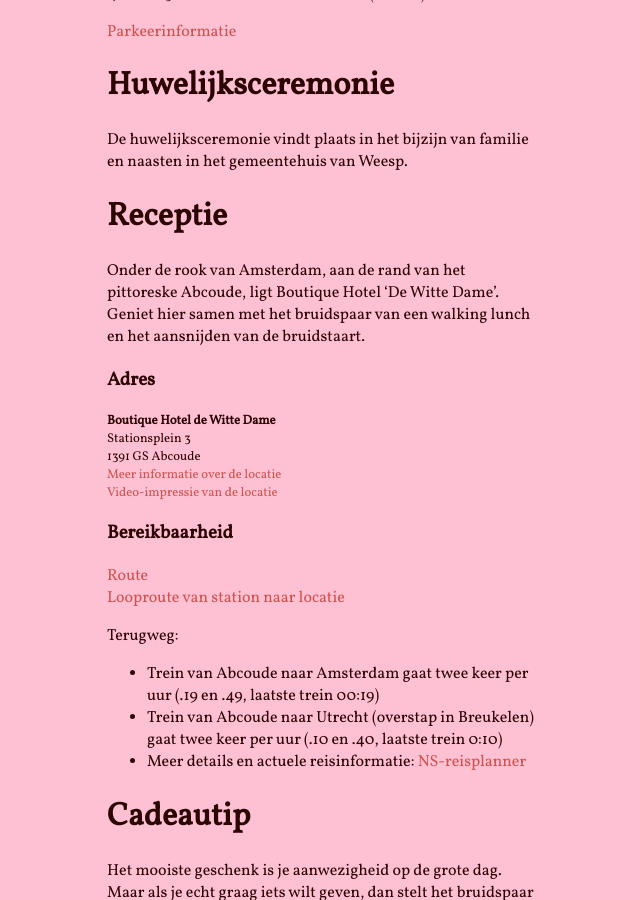
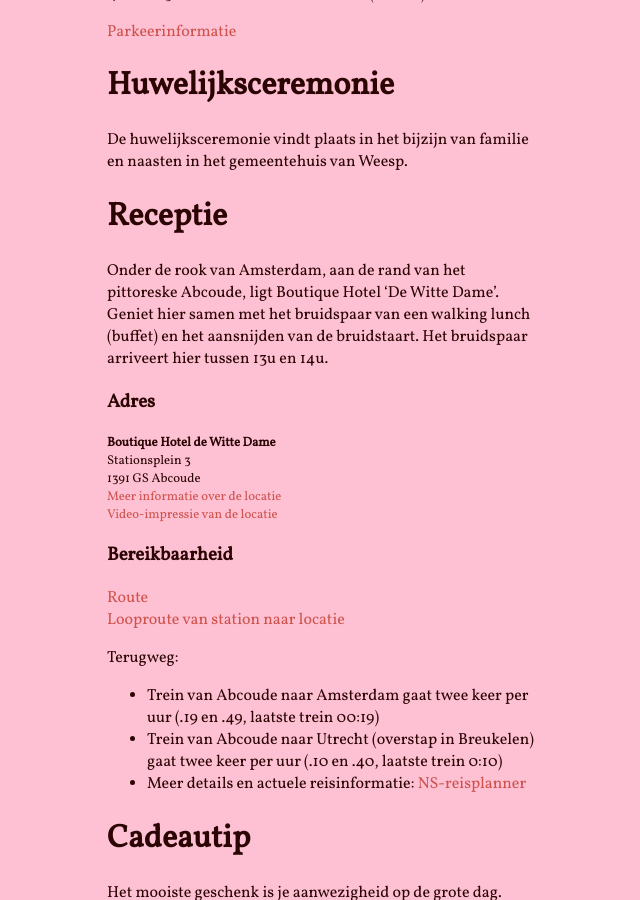
Before and after one commit to bobvanluijt/tosja-richard, a Jekyll site: the page built from index-nl.md, in a window 1280 px wide and 900 px high, scrolled down 866 px. Shown: the whole window, without its empty margins (551-1191 px from the left). Built offline with Jekyll 4.4.1, drawn with Linux system fonts in a browser that asks for light colours; nearby versions of some CDN libraries; comment, search, counter and statistics services are not loaded.

Commit message:
Update index-nl.md

```diff
--- a/index-nl.md
+++ b/index-nl.md
@@ -33,7 +33,7 @@
 
 # Receptie
 
-Onder de rook van Amsterdam, aan de rand van het pittoreske Abcoude, ligt Boutique Hotel 'De Witte Dame'. Geniet hier samen met het bruidspaar van een walking lunch en het aansnijden van de bruidstaart.
+Onder de rook van Amsterdam, aan de rand van het pittoreske Abcoude, ligt Boutique Hotel 'De Witte Dame'. Geniet hier samen met het bruidspaar van een walking lunch (buffet) en het aansnijden van de bruidstaart. Het bruidspaar arriveert hier tussen 13u en 14u.
 
 
 ### Adres
```
